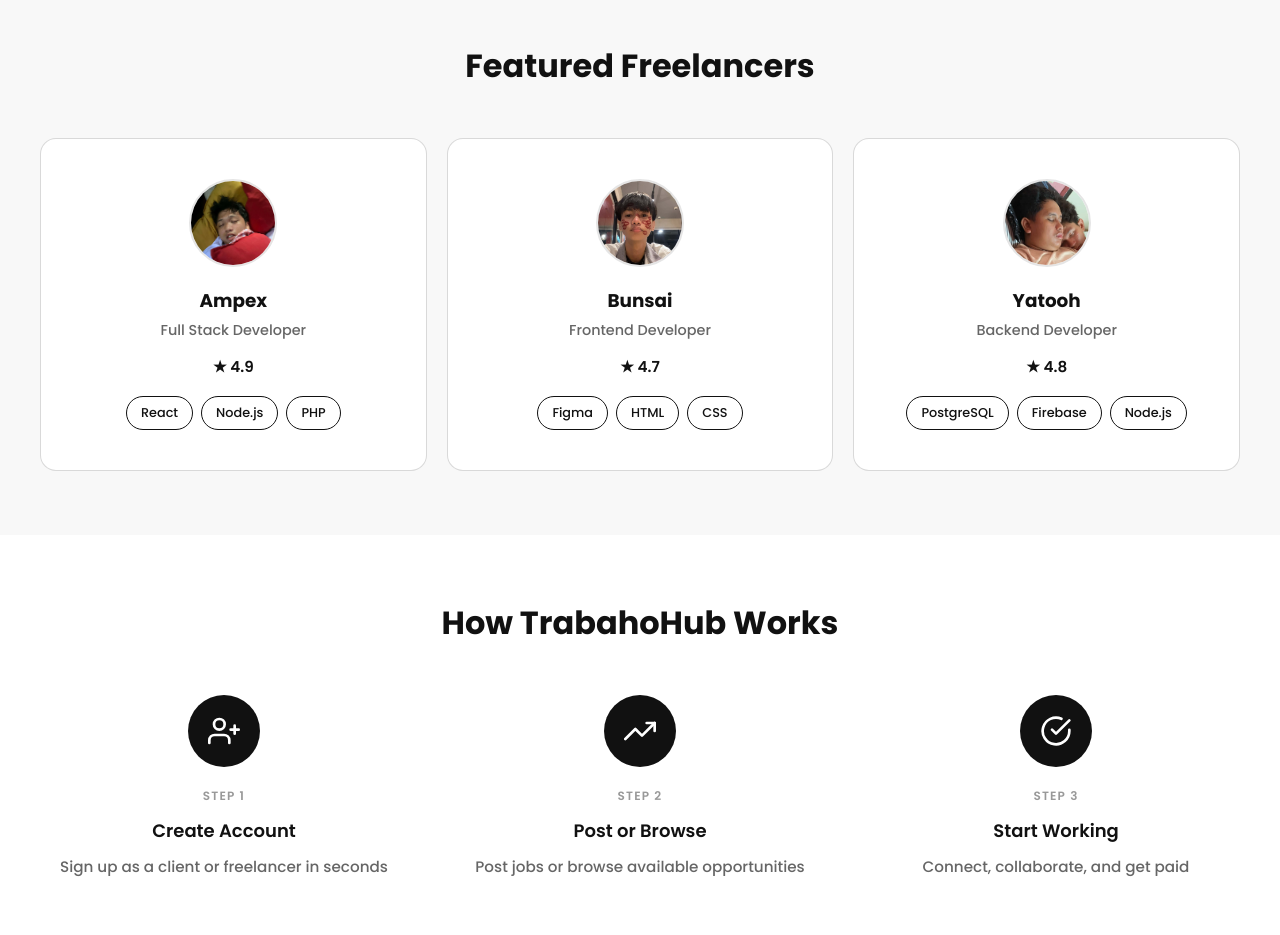
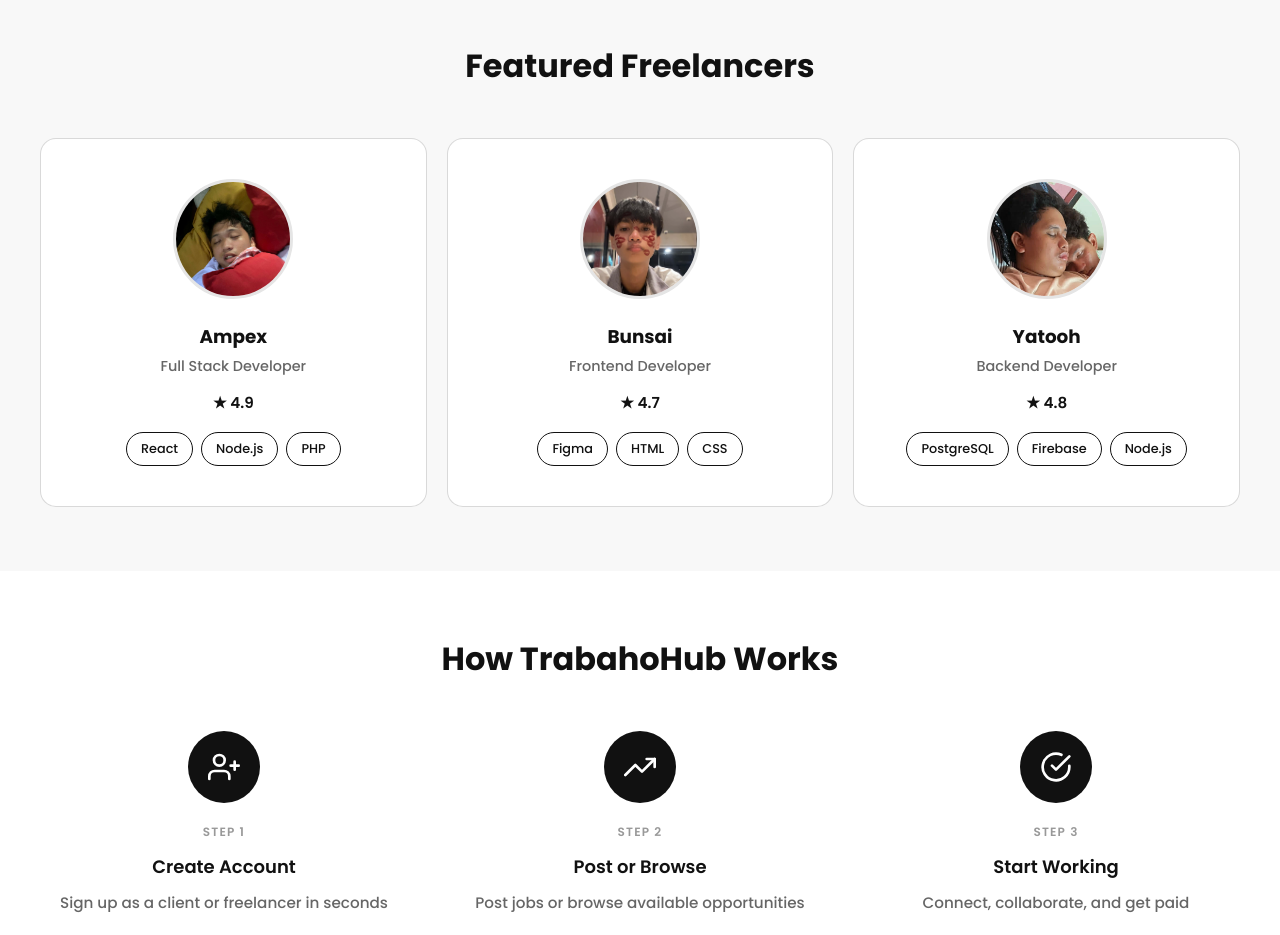
Before and after one commit to bunsai090/Hire-Experts-Work-Smarter, a React (Vite) app: page / in a window 1280 px wide. Shown: the part 1020-1955 px from the top of the page. Built offline with nearby package versions, Linux system fonts and the light colour scheme.

Commit message:
Update Home.css
yann DHSGAHDGSAHDGSAHDSA

```diff
--- a/src/pages/Home.css
+++ b/src/pages/Home.css
@@ -160,7 +160,7 @@ main {
   padding: 40px 32px;
   text-align: center;
   transition: all 0.2s ease;
-  min-height: 320px;
+  min-height: 360px;
   display: flex;
   flex-direction: column;
   align-items: center;
@@ -173,13 +173,13 @@ main {
 }
 
 .freelancer-avatar {
-  width: 88px;
-  height: 88px;
+  width: 120px;
+  height: 120px;
   border-radius: 50%;
   object-fit: cover;
-  margin: 0 0 20px 0;
+  margin: 0 0 24px 0;
   flex-shrink: 0;
-  border: 2px solid #e5e5e5;
+  border: 3px solid #e5e5e5;
 }
 
 .freelancer-name {
```
